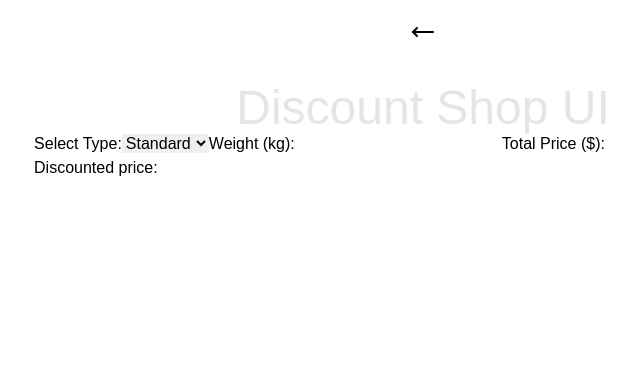
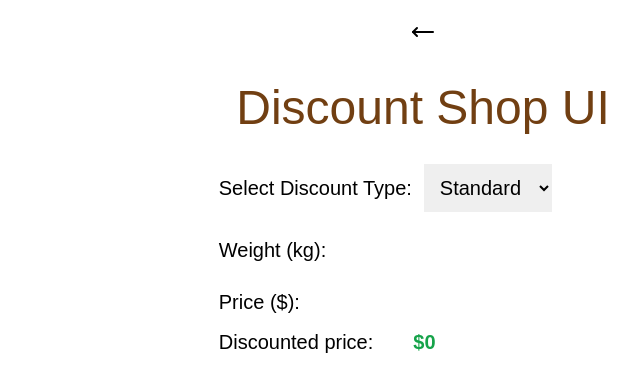
Before and after one commit to Timbobeek/ui_components, a Next.js app: page /discountShop in a window 1280 px wide. Shown: the top 392 px of the page, without its empty margins (217-857 px from the left). Built offline with nearby package versions, Linux system fonts and the light colour scheme.

Commit message:
seems functional

```diff
--- a/app/discountShop/page.tsx
+++ b/app/discountShop/page.tsx
@@ -2,33 +2,119 @@
 
 import Link from "next/link";
 import { MoveLeft } from "lucide-react";
+import { useState } from "react";
 
-export default function DiscountShop() {
+const DiscountType = {
+  Standard: "standard",
+  Seasonal: "seasonal",
+  Weight: "weight",
+} as const;
+
+type DiscountType = (typeof DiscountType)[keyof typeof DiscountType];
+
+type ItemDetails = {
+  discountType: DiscountType;
+  weight: number;
+  price: number;
+};
+
+const priceCalculator = ({ discountType, weight, price }: ItemDetails) => {
+  if (discountType === DiscountType.Standard) {
+    return price * 0.94;
+  }
+  if (discountType === DiscountType.Seasonal) {
+    return price * 0.88;
+  }
+  if (discountType === DiscountType.Weight) {
+    if (weight <= 10) {
+      return price * 0.94;
+    } else {
+      return price * 0.82;
+    }
+  }
+};
+
+export default function DiscountSettings() {
+  const [discount, setDiscount] = useState<DiscountType>("standard");
+  const [weight, setWeight] = useState(0);
+  const [price, setPrice] = useState(0);
+
+  const handleDiscount = (e: React.ChangeEvent<HTMLSelectElement>) => {
+    setDiscount(e.target.value as DiscountType);
+  };
+
+  const handleWeight = (e: React.ChangeEvent<HTMLInputElement>) => {
+    setWeight(Number(e.target.value));
+  };
+
+  const handlePrice = (e: React.ChangeEvent<HTMLInputElement>) => {
+    setPrice(Number(e.target.value));
+  };
+
+  const discountedPrice = priceCalculator({
+    discountType: discount,
+    weight,
+    price,
+  });
+
   return (
     <div className="flex flex-col items-center justify-center">
       <Link href="/">
         <MoveLeft className="m-5" />
       </Link>
-      <header className="text-5xl text-stone-200 mt-5">Discount Shop UI</header>
+      <header className="text-5xl text-yellow-900 mt-5">
+        Discount Shop UI
+      </header>
 
-      <div>
-        <label htmlFor="type">Select Type:</label>
-        <select id="type" name="type" value="standard">
-          <option value="standard">Standard</option>
-          <option value="seasonal">Seasonal</option>
-          <option value="weight">Weight</option>
-        </select>
+      <div className="m-5 text-xl">
+        <div className="my-3">
+          <label className="mr-3" htmlFor="type">
+            Select Discount Type:
+          </label>
+          <select
+            className="p-3"
+            id="type"
+            name="type"
+            value={discount}
+            onChange={handleDiscount}
+          >
+            <option value={DiscountType.Standard}>Standard</option>
+            <option value={DiscountType.Seasonal}>Seasonal</option>
+            <option value={DiscountType.Weight}>Weight</option>
+          </select>
+        </div>
 
-        <label htmlFor="weight">Weight (kg):</label>
-        <input type="number" id="weight" name="weight" step="0.01" />
+        <div className="my-3 ">
+          <label className="mr-3" htmlFor="weight">
+            Weight (kg):
+          </label>
+          <input
+            className="p-3"
+            type="number"
+            id="weight"
+            name="weight"
+            step="0.01"
+            onChange={handleWeight}
+          />
+        </div>
 
-        <label htmlFor="totalPrice">Total Price ($):</label>
-        <input type="number" id="totalPrice" name="totalPrice" step="0.01" />
+        <div className="my-3">
+          <label className="mr-3" htmlFor="totalPrice">
+            Price ($):
+          </label>
+          <input
+            type="number"
+            id="totalPrice"
+            name="totalPrice"
+            step="0.01"
+            onChange={handlePrice}
+          />
+        </div>
 
-        <div>
+        <div className="my-3">
           Discounted price:
-          <span id="discountedPrice">
-            {/*discounted price expected here */}
+          <span className="m-10">
+            <strong className="text-green-600">${discountedPrice}</strong>
           </span>
         </div>
       </div>
```
